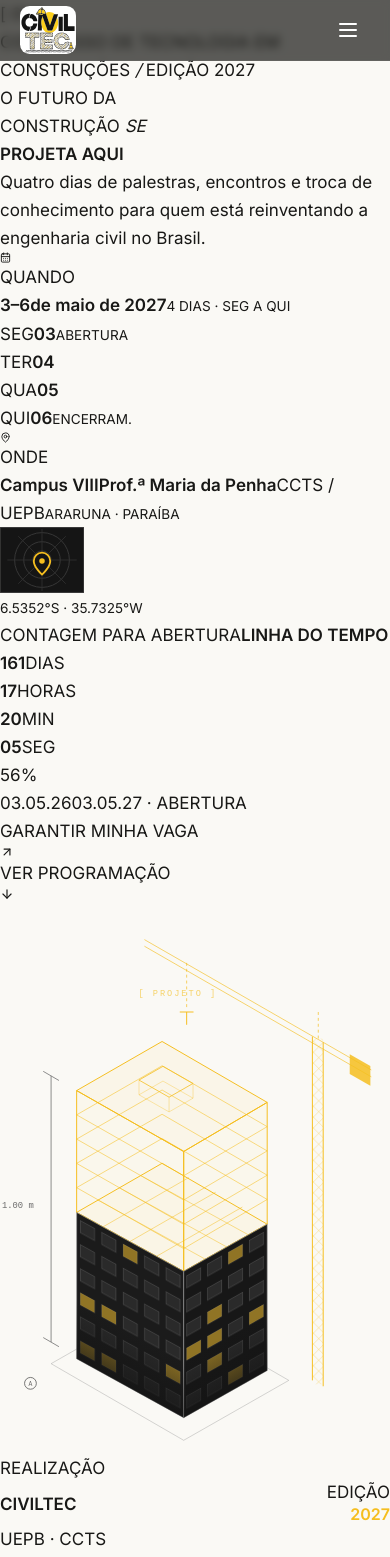
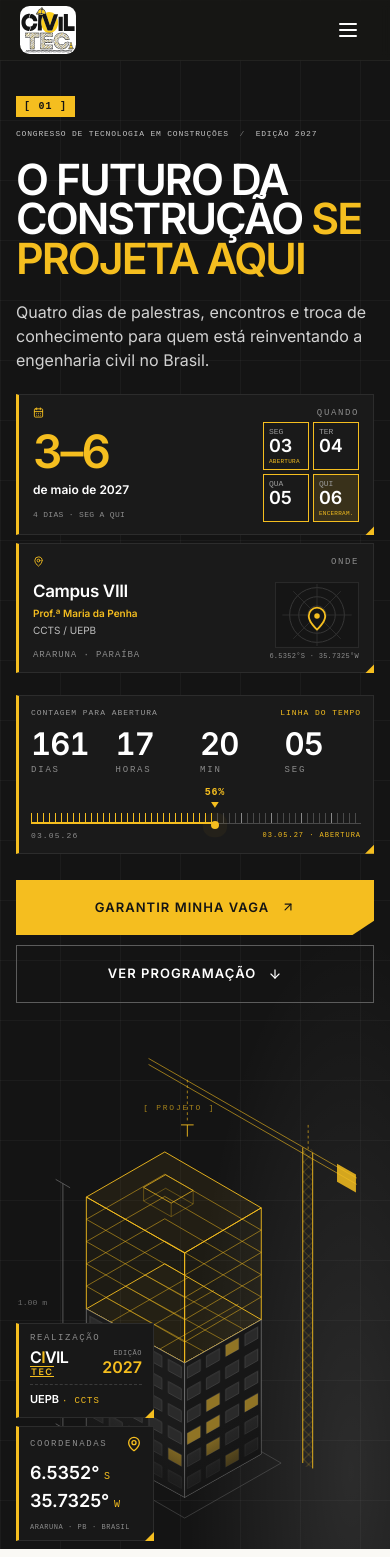
Before and after one commit to Dkalones/civil-tec, a React (Vite) app: page / in a window 390 px wide. Shown: the top 1557 px of the page. Built offline with nearby package versions, Linux system fonts and the light colour scheme.

Commit message:
Apply exact CivilTec landing page layout, grid and responsive styling

```diff
--- a/src/index.css
+++ b/src/index.css
@@ -119,47 +119,173 @@
   }
 }
 
-/* CivilTec 2027 — hero de referência */
-.civiltec-hero {
-  background-color: #191a17;
+
+
+/* Landing page de referência CivilTec 2027 */
+.ct-hero {
+  position: relative;
+  isolation: isolate;
+  min-height: 820px;
+  overflow: hidden;
+  color: #fff;
+  background-color: #141414;
   background-image:
-    radial-gradient(ellipse at 70% 55%, rgba(103, 104, 91, .22) 0%, rgba(57, 58, 50, .12) 34%, transparent 66%),
-    radial-gradient(ellipse at 12% 8%, rgba(90, 91, 78, .13) 0%, transparent 44%),
-    linear-gradient(180deg, #191a17 0%, #20211d 58%, #292a25 100%);
+    radial-gradient(ellipse 60% 50% at 90% 95%, rgba(255,255,255,.10), transparent 70%),
+    linear-gradient(rgba(255,255,255,.035) 1px, transparent 1px),
+    linear-gradient(90deg, rgba(255,255,255,.035) 1px, transparent 1px);
+  background-size: auto, 60px 60px, 60px 60px;
+  font-family: "Archivo", "Inter", system-ui, sans-serif;
 }
-.civiltec-blueprint {
-  opacity: .72;
-  background-image:
-    linear-gradient(to right, rgba(232, 230, 215, .065) 1px, transparent 1px),
-    linear-gradient(to bottom, rgba(232, 230, 215, .065) 1px, transparent 1px),
-    radial-gradient(circle, rgba(239, 189, 32, .22) 1px, transparent 1.5px);
-  background-size: 60px 60px, 60px 60px, 120px 120px;
-  background-position: center center, center center, 0 2px;
-  mask-image: linear-gradient(to bottom, rgba(0,0,0,.9), #000 78%, rgba(0,0,0,.55));
+.ct-hero-inner {
+  position: relative;
+  width: min(1000px, calc(100% - 48px));
+  min-height: 820px;
+  margin: 0 auto;
+  padding: 56px 0 48px;
 }
-.civiltec-atmosphere {
-  background:
-    radial-gradient(ellipse at 52% 48%, transparent 0%, rgba(12,13,11,.08) 58%, rgba(8,9,8,.32) 100%),
-    repeating-linear-gradient(128deg, transparent 0 148px, rgba(232,229,211,.018) 149px, transparent 150px 300px);
+.ct-hero-copy {
+  position: relative;
+  z-index: 2;
+  width: 490px;
+  max-width: 100%;
+  display: flex;
+  flex-direction: column;
+  gap: 22px;
 }
-.civiltec-info-card { box-shadow: 0 8px 28px rgba(0,0,0,.16); }
-.civiltec-card-notch {
-  position: absolute; right: 0; bottom: 0; width: 0; height: 0;
-  border-style: solid; border-width: 0 0 10px 10px;
-  border-color: transparent transparent #efbd20 transparent;
+.ct-eyebrow { display:flex; flex-wrap:wrap; align-items:center; gap:12px; }
+.ct-eyebrow > span {
+  padding:5px 8px; background:#F5BE1F; color:#141414;
+  font:700 10px "JetBrains Mono",monospace; letter-spacing:.12em;
 }
-.civiltec-construction-art { width: 100%; height: 100%; overflow: visible; filter: drop-shadow(0 0 10px rgba(233,185,39,.08)); }
-.civiltec-seal {
-  width: 92px; height: 92px; border: 1px solid #efbd20; border-radius: 999px;
-  display: grid; place-items: center; color: #efbd20; background: rgba(20,21,18,.85);
-  box-shadow: inset 0 0 0 4px rgba(239,189,32,.08), 0 0 18px rgba(239,189,32,.08);
+.ct-eyebrow p {
+  margin:0; color:#c4c4c4; font:10px "JetBrains Mono",monospace;
+  letter-spacing:.16em; text-transform:uppercase;
 }
-.civiltec-seal-inner { width: 76px; height: 76px; border: 1px dashed rgba(239,189,32,.65); border-radius: 999px; display:flex; flex-direction:column; align-items:center; justify-content:space-evenly; }
-@media (max-width: 1023px) {
-  .civiltec-hero { min-height: auto; }
-  .civiltec-blueprint { background-size: 48px 48px, 48px 48px, 96px 96px; }
-  .civiltec-construction-art { opacity: .28; }
+.ct-eyebrow i { color:#777; font-style:normal; margin:0 5px; }
+.ct-hero-copy h1 {
+  margin:0; color:#fff; font-size:clamp(42px,4.6vw,66px);
+  font-weight:800; line-height:.92; letter-spacing:-.045em;
+  text-transform:uppercase;
 }
-@media (max-width: 640px) {
-  .civiltec-hero > div.relative { padding-top: 100px; }
+.ct-hero-copy h1 em,.ct-hero-copy h1 strong { color:#F5BE1F; font-style:normal; }
+.ct-intro { max-width:470px; margin:0; color:#d2d2d2; font-size:16px; line-height:1.5; }
+.ct-primary-cards { display:flex; flex-wrap:wrap; gap:8px; width:100%; }
+.ct-info-card {
+  position:relative; min-width:0; box-sizing:border-box;
+  background:#1a1a1a; border:1px solid #2c2c2c; border-left:3px solid #F5BE1F;
+  padding:12px 14px;
 }
+.ct-corner {
+  position:absolute; right:-1px; bottom:-1px; width:9px; height:9px;
+  background:#F5BE1F; clip-path:polygon(100% 0,100% 100%,0 100%);
+}
+.ct-card-label {
+  display:flex; align-items:center; gap:6px; color:#8c8c8c;
+  font:9px "JetBrains Mono",monospace; letter-spacing:.18em;
+}
+.ct-card-label svg { color:#F5BE1F; }
+.ct-date-card,.ct-place-card { flex:1 1 236px; }
+.ct-date-layout { display:flex; justify-content:space-between; gap:10px; margin-top:4px; }
+.ct-date-layout > div:first-child { display:flex; flex-direction:column; gap:2px; }
+.ct-date-range { margin-top:6px; color:#F5BE1F; font-size:46px; font-weight:800; line-height:1; letter-spacing:-.04em; }
+.ct-date-layout strong { margin-top:4px; color:#fff; font-size:12px; }
+.ct-date-layout small { margin-top:8px; color:#8c8c8c; font:8px "JetBrains Mono",monospace; letter-spacing:.04em; white-space:nowrap; }
+.ct-calendar { display:grid; grid-template-columns:repeat(2,46px); gap:4px; align-content:center; }
+.ct-calendar > div { box-sizing:border-box; width:46px; min-height:48px; padding:4px 5px; border:1px solid #F5BE1F; line-height:1.1; }
+.ct-calendar > div:last-child { background:rgba(245,190,31,.14); }
+.ct-calendar span { display:block; color:#9a9a9a; font:8px "JetBrains Mono",monospace; }
+.ct-calendar b { display:block; color:#fff; font-size:18px; font-weight:800; }
+.ct-calendar small { display:block; margin:2px 0 0; color:#F5BE1F; font:6px "JetBrains Mono",monospace; letter-spacing:.04em; }
+.ct-place-layout { display:flex; justify-content:space-between; align-items:flex-end; gap:8px; }
+.ct-place-layout > div:first-child { display:flex; flex-direction:column; min-width:0; }
+.ct-place-layout b { margin-top:10px; color:#fff; font-size:17px; font-weight:800; letter-spacing:-.02em; white-space:nowrap; }
+.ct-place-layout strong { color:#F5BE1F; font-size:10px; }
+.ct-place-layout span { color:#bdbdbd; font-size:10px; }
+.ct-place-layout small { margin-top:12px; color:#8c8c8c; font:9px "JetBrains Mono",monospace; letter-spacing:.1em; }
+.ct-radar { display:flex; flex-direction:column; align-items:flex-end; justify-content:flex-end; gap:4px; }
+.ct-radar small { margin:0; font-size:7px; letter-spacing:.04em; white-space:nowrap; }
+.ct-countdown {
+  position:relative; width:100%; max-width:490px; box-sizing:border-box;
+  background:#1a1a1a; border:1px solid #2c2c2c; border-left:3px solid #F5BE1F;
+  padding:14px 18px; display:flex; flex-direction:column; gap:12px;
+}
+.ct-countdown-heading { display:flex; justify-content:space-between; gap:12px; font:10px "JetBrains Mono",monospace; letter-spacing:.22em; }
+.ct-countdown-heading span { color:#9a9a9a; }
+.ct-countdown-heading strong { color:#F5BE1F; font-weight:500; }
+.ct-countdown-values { display:grid; grid-template-columns:repeat(4,minmax(0,1fr)); gap:8px; }
+.ct-countdown-values > div { display:flex; flex-direction:column; }
+.ct-countdown-values b { color:#fff; font-size:40px; font-weight:800; line-height:1; letter-spacing:-.03em; font-variant-numeric:tabular-nums; }
+.ct-countdown-values span { margin-top:4px; color:#8c8c8c; font:9px "JetBrains Mono",monospace; letter-spacing:.2em; }
+.ct-progress { position:relative; height:54px; }
+.ct-progress-percent { position:absolute; top:0; transform:translateX(-50%); color:#F5BE1F; font:700 10px "JetBrains Mono",monospace; letter-spacing:.08em; transition:left 1s linear; }
+.ct-progress-ticks {
+  position:absolute; left:0; right:0; top:26px; height:11px;
+  background-image:repeating-linear-gradient(90deg,#8a8a8a 0,#8a8a8a 1px,transparent 1px,transparent 30px),
+    repeating-linear-gradient(90deg,#4a4a4a 0,#4a4a4a 1px,transparent 1px,transparent 6px);
+  border-bottom:1px solid #4a4a4a;
+}
+.ct-progress-fill {
+  position:absolute; left:0; top:26px; height:11px; overflow:hidden;
+  background-image:repeating-linear-gradient(90deg,#F5BE1F 0,#F5BE1F 1px,transparent 1px,transparent 6px);
+  border-bottom:2px solid #F5BE1F; transition:width 1s linear;
+}
+.ct-progress-marker { position:absolute; top:0; height:100%; transition:left 1s linear; }
+.ct-progress-marker i { position:absolute; left:-4px; top:15px; width:8px; height:6px; background:#F5BE1F; clip-path:polygon(0 0,100% 0,50% 100%); }
+.ct-progress-marker b { position:absolute; left:-4px; top:34px; width:8px; height:8px; border-radius:50%; background:#F5BE1F; animation:ct-pulse 1.8s ease-out infinite; }
+.ct-progress-start,.ct-progress-end { position:absolute; top:44px; color:#8c8c8c; font:8px "JetBrains Mono",monospace; letter-spacing:.14em; }
+.ct-progress-start { left:0; }
+.ct-progress-end { right:0; color:#F5BE1F; }
+.ct-hero-actions { display:flex; flex-wrap:wrap; gap:10px; margin-top:4px; }
+.ct-cta-primary,.ct-cta-secondary {
+  display:inline-flex; align-items:center; gap:12px; padding:17px 24px;
+  font-size:13px; font-weight:700; letter-spacing:.08em; text-transform:uppercase;
+}
+.ct-cta-primary { background:#F5BE1F; color:#141414; clip-path:polygon(0 0,100% 0,100% 74%,94% 100%,0 100%); }
+.ct-cta-secondary { border:1px solid #5c5c5c; color:#fff; }
+.ct-hero-art { position:absolute; left:708px; top:0; width:600px; height:740px; pointer-events:none; }
+.ct-building-svg { position:absolute; right:0; top:-36px; width:453px; max-width:calc(100% - 140px); height:auto; overflow:visible; }
+.ct-side-details { position:absolute; left:0; top:297px; width:142px; display:flex; flex-direction:column; gap:8px; }
+.ct-side-card { padding:9px 11px; display:flex; flex-direction:column; gap:6px; background:#181818; }
+.ct-card-label { justify-content:space-between; }
+.ct-mini-logo { display:flex; flex-direction:column; line-height:1; gap:1px; }
+.ct-mini-logo b { font-size:16px; font-weight:900; letter-spacing:-.04em; }
+.ct-mini-logo b span { color:#F5BE1F; }
+.ct-mini-logo strong { align-self:flex-start; padding:0 1px; color:#F5BE1F; border-block:1px solid #F5BE1F; font-size:9px; letter-spacing:.16em; }
+.ct-micro-label { color:#8c8c8c; font:7px "JetBrains Mono",monospace; letter-spacing:.08em; white-space:nowrap; }
+.ct-side-footer { padding-top:5px; border-top:1px dashed #3a3a3a; color:#fff; font-size:11px; font-weight:700; }
+.ct-side-footer span { color:#F5BE1F; font:9px "JetBrains Mono",monospace; letter-spacing:.1em; }
+.ct-side-card small { color:#F5BE1F; font:10px "JetBrains Mono",monospace; }
+.ct-seal { position:absolute; left:0; top:596px; width:100px; height:100px; }
+.ct-bottom-ornament { position:absolute; left:-130px; bottom:-2px; width:390px; }
+@keyframes ct-pulse { 0%{box-shadow:0 0 0 0 rgba(245,190,31,.55)} 100%{box-shadow:0 0 0 9px rgba(245,190,31,0)} }
+@media (max-width: 1100px) {
+  .ct-hero-inner { width:min(1000px,calc(100% - 48px)); }
+  .ct-hero-art { left:calc(100% - 290px); opacity:.88; }
+}
+@media (max-width: 900px) {
+  .ct-hero { min-height:0; }
+  .ct-hero-inner { min-height:0; padding:108px 0 56px; }
+  .ct-hero-copy { width:min(600px,100%); }
+  .ct-hero-art { position:relative; left:auto; top:auto; width:100%; height:540px; margin-top:20px; opacity:1; }
+  .ct-building-svg { right:0; top:0; width:min(420px,78vw); }
+  .ct-side-details { left:0; top:150px; }
+  .ct-seal { top:440px; }
+  .ct-bottom-ornament { display:none; }
+}
+@media (max-width: 560px) {
+  .ct-hero-inner { width:calc(100% - 32px); padding-top:96px; }
+  .ct-hero-copy h1 { font-size:clamp(38px,11vw,54px); }
+  .ct-eyebrow p { font-size:8px; letter-spacing:.1em; }
+  .ct-primary-cards { flex-direction:column; }
+  .ct-date-card,.ct-place-card { flex-basis:auto; }
+  .ct-countdown { padding:12px; }
+  .ct-countdown-heading { font-size:8px; letter-spacing:.12em; }
+  .ct-countdown-values b { font-size:clamp(25px,8vw,36px); }
+  .ct-progress-end { font-size:7px; }
+  .ct-hero-actions { flex-direction:column; }
+  .ct-cta-primary,.ct-cta-secondary { justify-content:center; }
+  .ct-hero-art { height:470px; }
+  .ct-building-svg { width:100%; max-width:100%; top:0; }
+  .ct-side-details { top:300px; width:138px; }
+  .ct-seal { top:370px; left:auto; right:8px; width:82px; height:82px; }
+}
```
